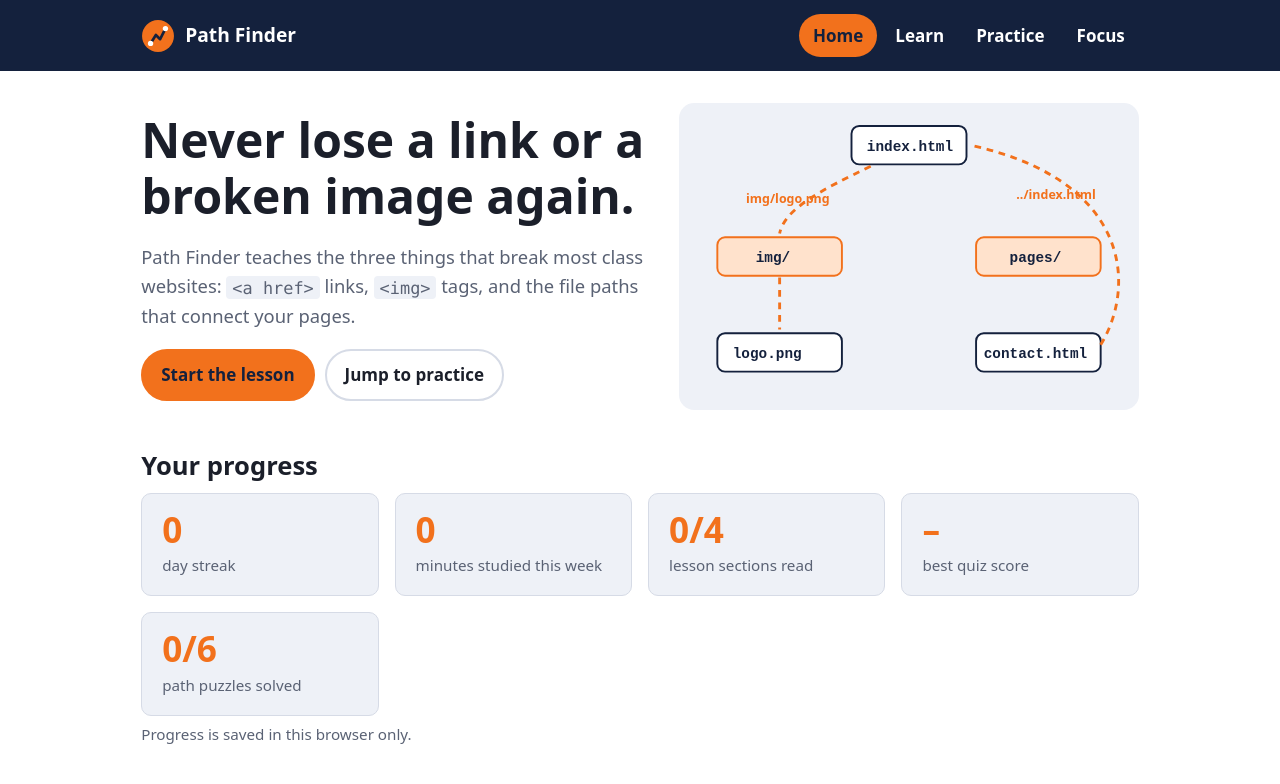
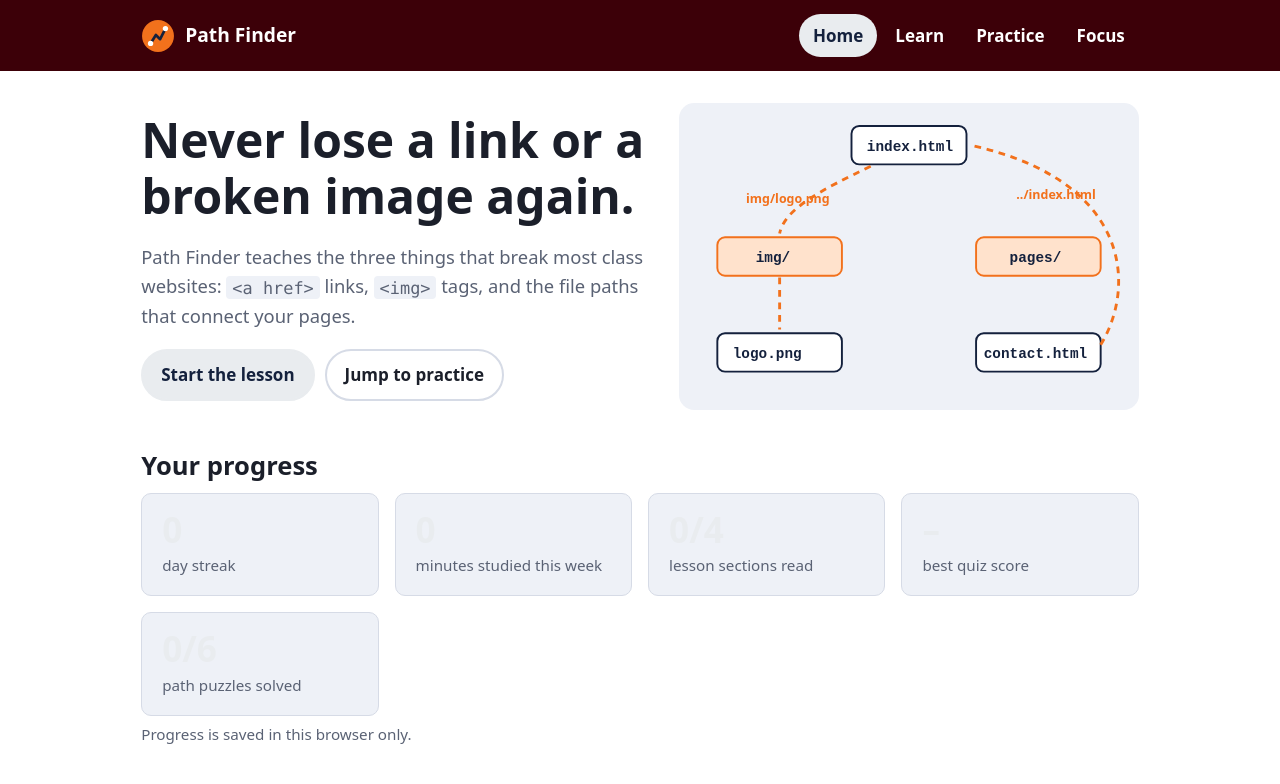
Before and after one commit to kaylimcdonald/bmis235-html-4, a plain HTML site: page index.html in a window 1280 px wide. Shown: the top 784 px of the page. Drawn offline with Linux system fonts and the light colour scheme.

Commit message:
Change Site Colors

```diff
--- a/styles.css
+++ b/styles.css
@@ -7,8 +7,8 @@
 
 /* ---------- 1. Colours & base ---------- */
 :root {
-  --navy: #14213d;      /* main brand colour */
-  --orange: #f2711c;    /* accent: buttons, highlights */
+  --navy: #3c0008;      /* main brand colour */
+  --orange: #e9ecef;    /* accent: buttons, highlights */
   --paper: #ffffff;     /* page background */
   --soft: #eef1f7;      /* panels */
   --ink: #1b1f2a;       /* body text */
```
